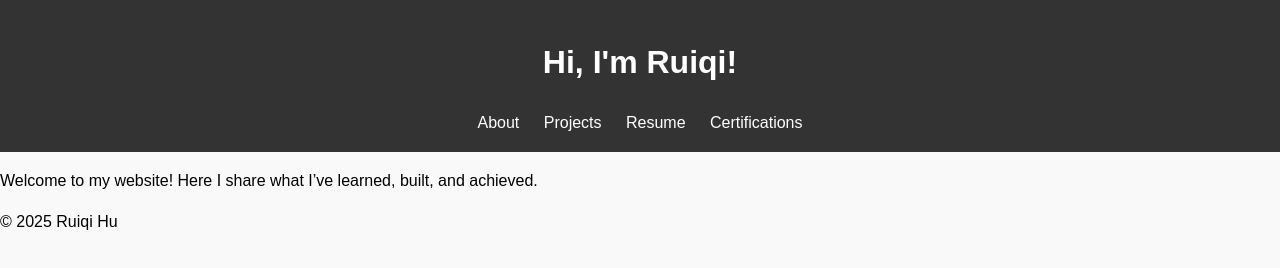
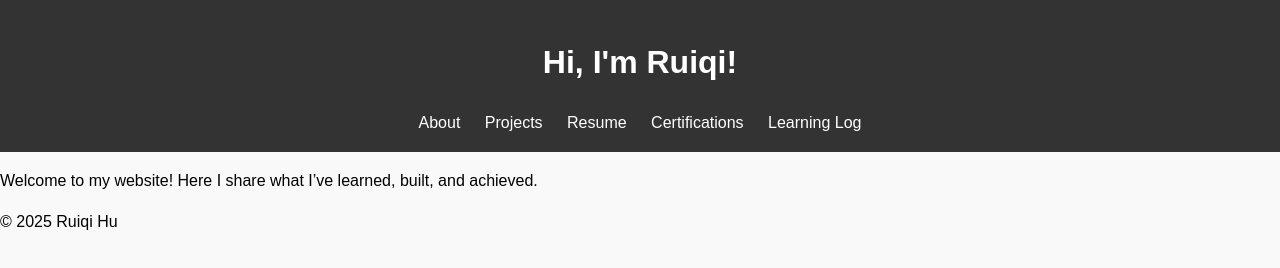
Before and after one commit to saltfish22/personal_website, a plain HTML site: page index.html in a window 1280 px wide. Drawn offline with Linux system fonts and the light colour scheme.

Commit message:
Added learning log page

```diff
--- a/index.html
+++ b/index.html
@@ -14,6 +14,7 @@
       <a href="projects.html">Projects</a>
       <a href="resume.html">Resume</a>
       <a href="certifications.html">Certifications</a>
+      <a href="learning_log.html">Learning Log</a>
     </nav>
   </header>
 
```
